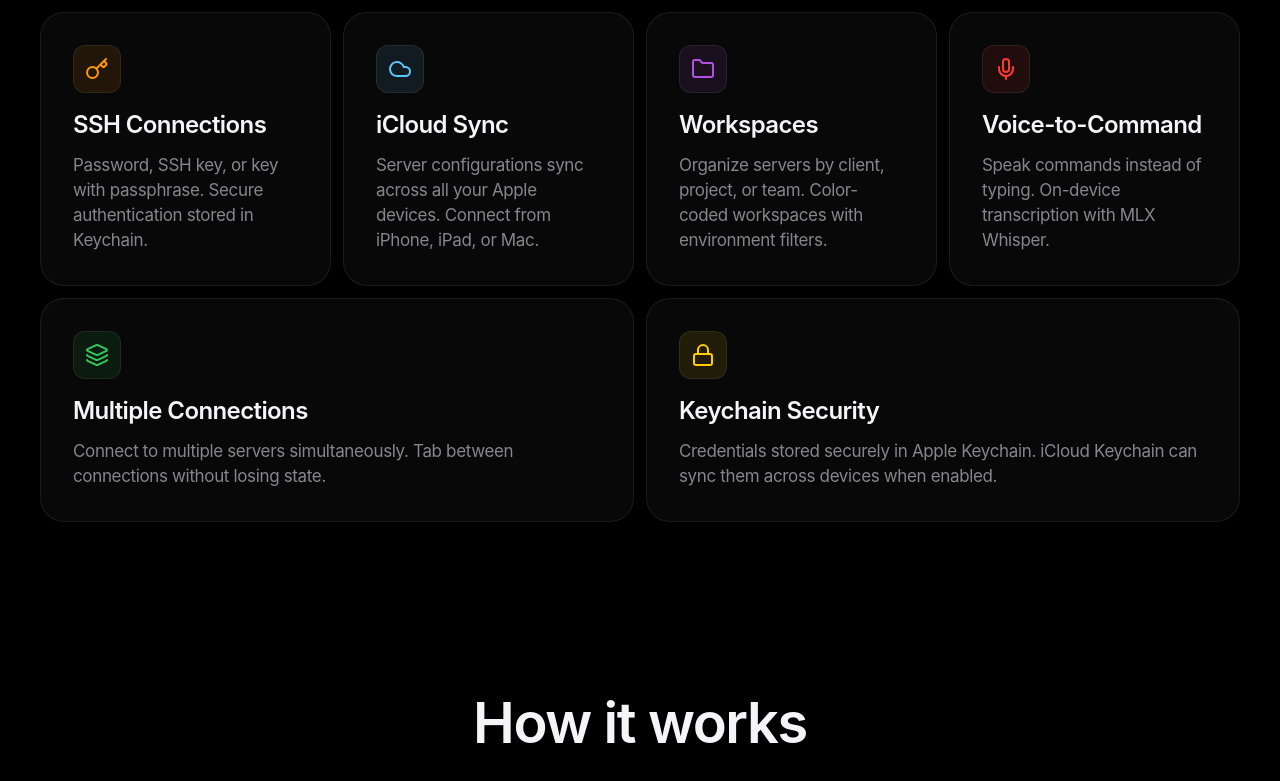
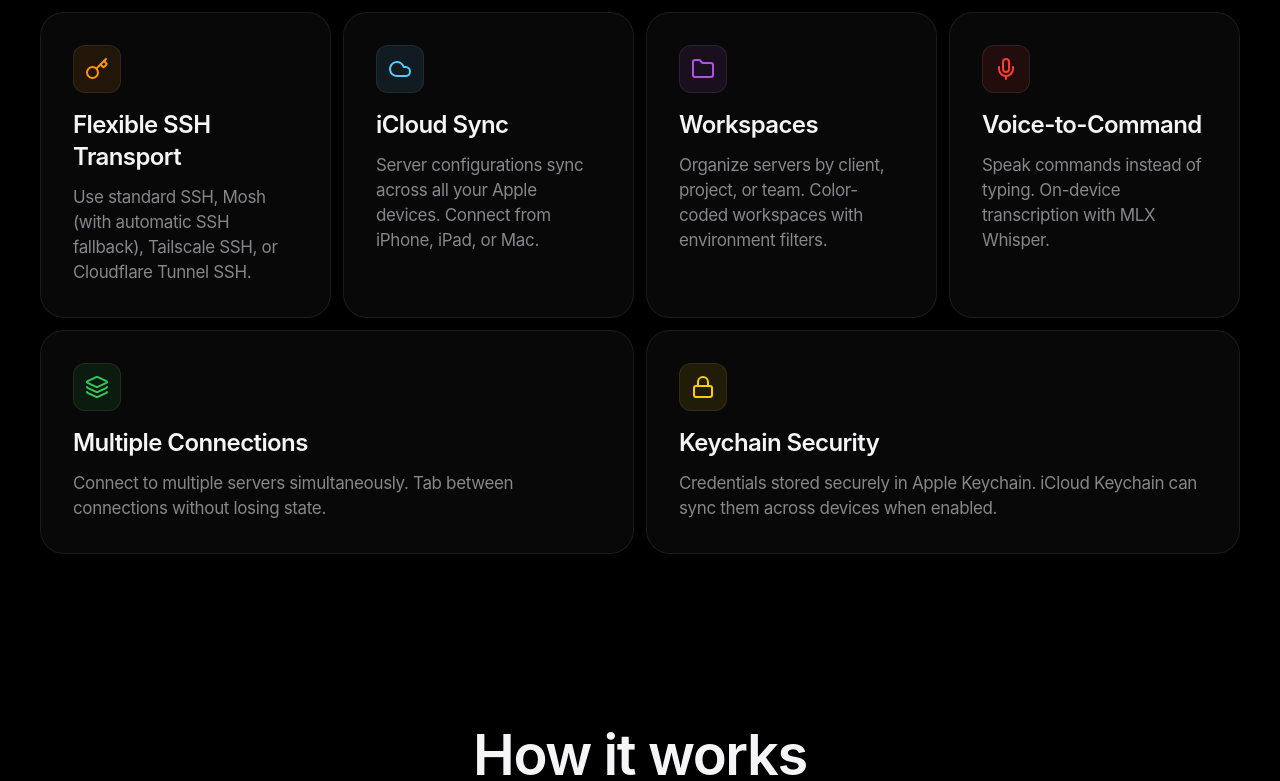
Before and after one commit to vivy-company/vvterm, a React (Vite) app in the folder web/: page / in a window 1280 px wide. Shown: the part 1839-2620 px from the top of the page. Built offline with nearby package versions, Linux system fonts and the light colour scheme.

Commit message:
Update web feature list for Mosh, Tailscale SSH, and Cloudflare Tunnel

```diff
--- a/web/src/i18n/translations/en.json
+++ b/web/src/i18n/translations/en.json
@@ -22,8 +22,8 @@
       "desc": "Powered by libghostty. GPU-accelerated rendering, custom themes, and full terminal emulation."
     },
     "ssh": {
-      "title": "SSH Connections",
-      "desc": "Password, SSH key, or key with passphrase. Secure authentication stored in Keychain."
+      "title": "Flexible SSH Transport",
+      "desc": "Use standard SSH, Mosh (with automatic SSH fallback), Tailscale SSH, or Cloudflare Tunnel SSH."
     },
     "sync": {
       "title": "iCloud Sync",
@@ -73,6 +73,7 @@
         "1 workspace",
         "3 servers",
         "1 connection tab",
+        "SSH, Mosh, Tailscale, and Cloudflare Tunnel modes",
         "GPU terminal (libghostty)",
         "iCloud sync",
         "Voice-to-command",
@@ -130,7 +131,7 @@
     },
     "q3": {
       "question": "Which authentication methods are supported?",
-      "answer": "Password, SSH key, and SSH key with passphrase. All credentials are stored securely in Apple Keychain."
+      "answer": "Standard SSH auth supports password, SSH key, and SSH key with passphrase. VVTerm also supports Mosh, Tailscale SSH, and Cloudflare Tunnel SSH. Credentials are stored securely in Apple Keychain when required."
     },
     "q4": {
       "question": "Does VVTerm work on iPad?",
--- a/web/src/i18n/translations/zh.json
+++ b/web/src/i18n/translations/zh.json
@@ -22,8 +22,8 @@
       "desc": "基于 libghostty。GPU 加速渲染，自定义主题，完整终端模拟。"
     },
     "ssh": {
-      "title": "SSH 连接",
-      "desc": "密码、SSH 密钥或带密码短语的密钥。凭据安全存储在钥匙串中。"
+      "title": "多种 SSH 传输",
+      "desc": "支持标准 SSH、Mosh（可自动回退到 SSH）、Tailscale SSH 和 Cloudflare Tunnel SSH。"
     },
     "sync": {
       "title": "iCloud 同步",
@@ -73,6 +73,7 @@
         "1 个工作区",
         "3 台服务器",
         "1 个连接标签",
+        "支持 SSH、Mosh、Tailscale 与 Cloudflare Tunnel 模式",
         "GPU 终端 (libghostty)",
         "iCloud 同步",
         "语音转命令",
@@ -130,7 +131,7 @@
     },
     "q3": {
       "question": "支持哪些认证方式？",
-      "answer": "密码、SSH 密钥、带密码短语的 SSH 密钥。所有凭据安全存储在 Apple 钥匙串中。"
+      "answer": "标准 SSH 认证支持密码、SSH 密钥和带密码短语的 SSH 密钥。VVTerm 也支持 Mosh、Tailscale SSH 和 Cloudflare Tunnel SSH。需要时，凭据会安全存储在 Apple 钥匙串中。"
     },
     "q4": {
       "question": "VVTerm 在 iPad 上能用吗？",
--- a/web/src/index.html
+++ b/web/src/index.html
@@ -12,22 +12,22 @@
     <!-- Primary Meta Tags -->
     <title>VVTerm - SSH Terminal for iOS & macOS</title>
     <meta name="title" content="VVTerm - SSH Terminal for iOS & macOS" />
-    <meta name="description" content="Your servers. Everywhere. The SSH terminal app for iOS and macOS with iCloud sync, Keychain security, and GPU-accelerated terminal." />
-    <meta name="keywords" content="ssh terminal, ios ssh, macos ssh, terminal app, server management, remote server, vps manager, ssh client, icloud sync, keychain, libghostty, gpu terminal, mobile ssh, ipad terminal" />
+    <meta name="description" content="Your servers. Everywhere. The SSH terminal app for iOS and macOS with Mosh, Tailscale SSH, Cloudflare Tunnel SSH, iCloud sync, and Keychain security." />
+    <meta name="keywords" content="ssh terminal, mosh client, tailscale ssh, cloudflare tunnel ssh, ios ssh, macos ssh, terminal app, server management, remote server, vps manager, ssh client, icloud sync, keychain, libghostty, gpu terminal, mobile ssh, ipad terminal" />
     <meta name="author" content="Vivy Technologies" />
 
     <!-- Open Graph / Facebook -->
     <meta property="og:type" content="website" />
     <meta property="og:url" content="https://vvterm.com/" />
     <meta property="og:title" content="VVTerm - SSH Terminal for iOS & macOS" />
-    <meta property="og:description" content="Your servers. Everywhere. The SSH terminal app for iOS and macOS with iCloud sync, Keychain security, and GPU-accelerated terminal." />
+    <meta property="og:description" content="Your servers. Everywhere. The SSH terminal app for iOS and macOS with Mosh, Tailscale SSH, Cloudflare Tunnel SSH, iCloud sync, and Keychain security." />
     <meta property="og:image" content="https://vvterm.com/og.png" />
 
     <!-- Twitter -->
     <meta property="twitter:card" content="summary_large_image" />
     <meta property="twitter:url" content="https://vvterm.com/" />
     <meta property="twitter:title" content="VVTerm - SSH Terminal for iOS & macOS" />
-    <meta property="twitter:description" content="Your servers. Everywhere. The SSH terminal app for iOS and macOS with iCloud sync, Keychain security, and GPU-accelerated terminal." />
+    <meta property="twitter:description" content="Your servers. Everywhere. The SSH terminal app for iOS and macOS with Mosh, Tailscale SSH, Cloudflare Tunnel SSH, iCloud sync, and Keychain security." />
     <meta property="twitter:image" content="https://vvterm.com/og.png" />
 
     <!-- Canonical URL -->
@@ -63,7 +63,7 @@
           "description": "Lifetime Pro - unlimited everything"
         }
       ],
-      "description": "SSH terminal app for iOS and macOS. Connect to your servers from anywhere with iCloud sync and Keychain security.",
+      "description": "SSH terminal app for iOS and macOS with standard SSH, Mosh, Tailscale SSH, and Cloudflare Tunnel SSH.",
       "url": "https://vvterm.com/",
       "image": "https://vvterm.com/og.png",
       "author": {
@@ -72,7 +72,10 @@
       },
       "softwareVersion": "1.0",
       "features": [
-        "SSH connections",
+        "Standard SSH",
+        "Mosh transport with SSH fallback",
+        "Tailscale SSH",
+        "Cloudflare Tunnel SSH",
         "iCloud sync",
         "Keychain security",
         "GPU terminal (libghostty)",
```
